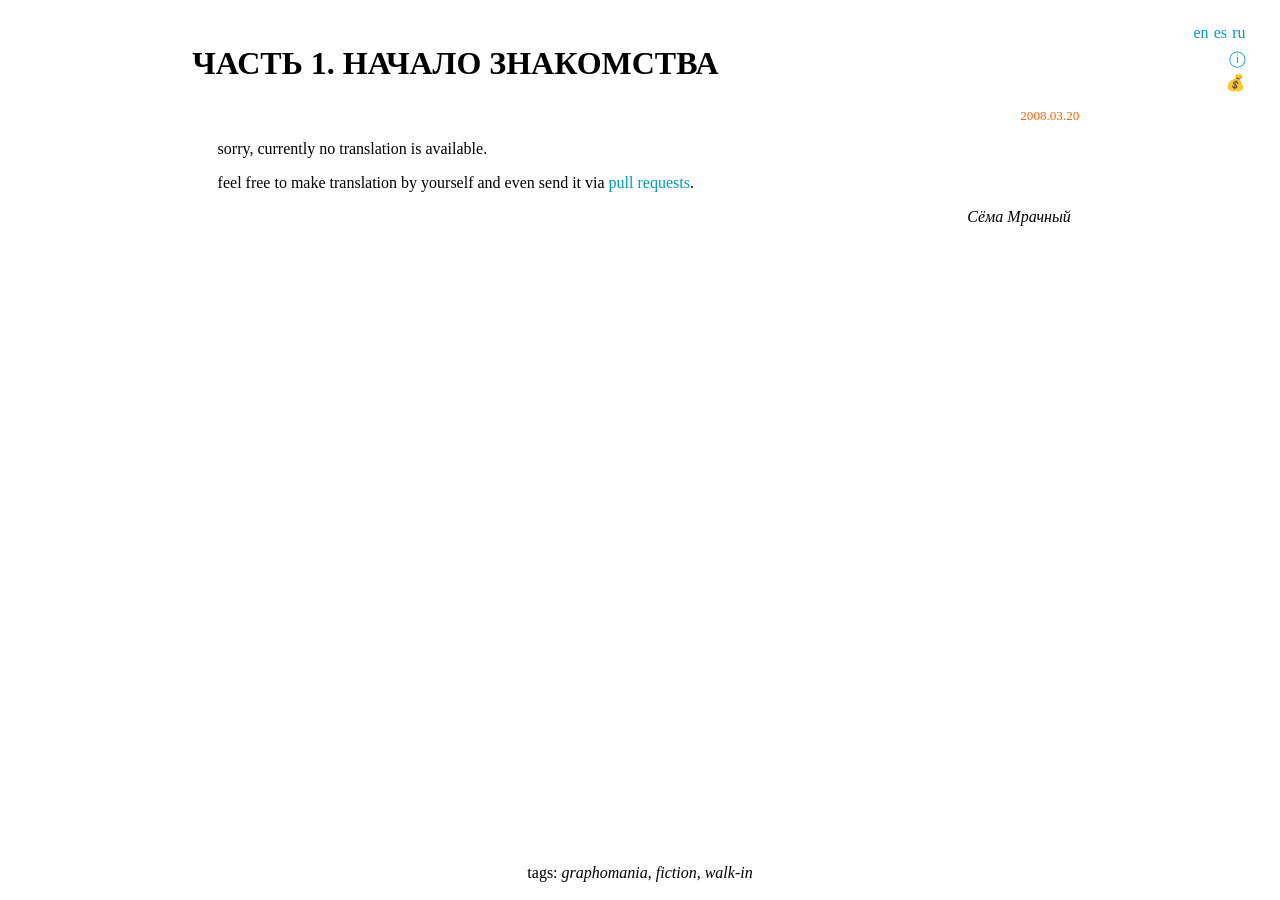
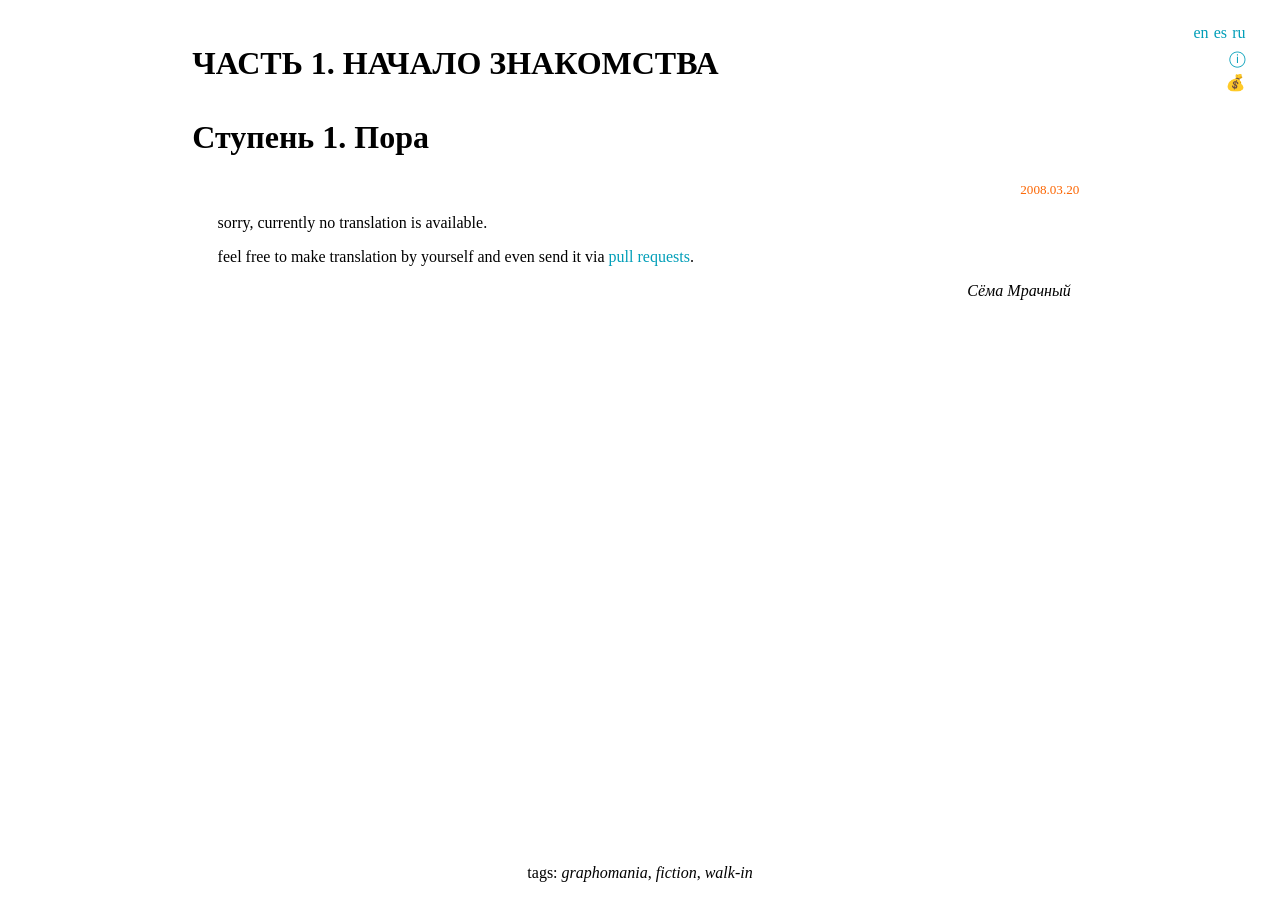
Before and after one commit to slr/slr.github.io, a Jekyll site: the page built from _posts/2008-03-20-walk-in-step-1.html, in a window 1280 px wide. Built offline with Jekyll 4.4.1, drawn with Linux system fonts in a browser that asks for light colours.

Commit message:
add 2008-03-20 post

```diff
--- a/_posts/2008-03-20-walk-in-step-1.html
+++ b/_posts/2008-03-20-walk-in-step-1.html
@@ -1,13 +1,12 @@
 ---
 permalink: /fiction/walk-in/step-1
 redirect_from: [/2008/03/walk-in-step-1/, /2008/03/walk-in-step-1.html]
-title: ЧАСТЬ 1. НАЧАЛО ЗНАКОМСТВА
+title: ЧАСТЬ 1. НАЧАЛО ЗНАКОМСТВА<br><br>Ступень 1. Пора
 tags: [graphomania, fiction, walk-in]
 categories: [fiction, walk-in]
 hidden: true
 ---
 <div lang="ru">
-<h2>Ступень 1. Пора</h2>
 <p>Чернок поднялся на все свои шестнадцать ног. Пора было выйти из дома, или,
 если стать внимательными к таким мелочам, спуститься с раскидистого древа,
 успешно притворяющегося его домом.
```
